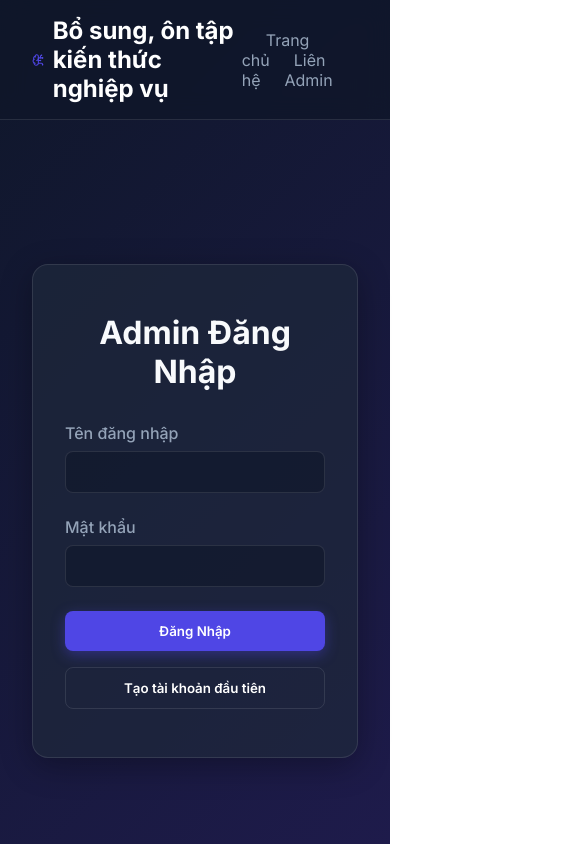
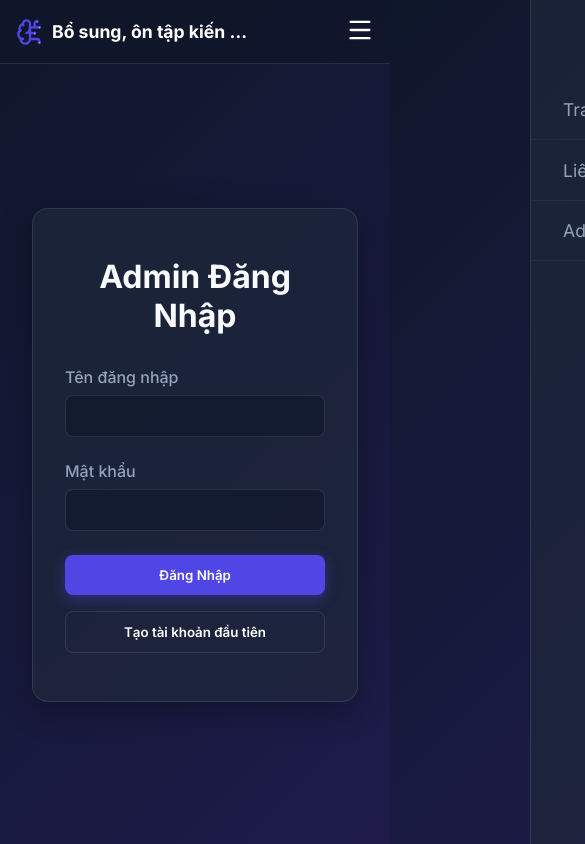
Before and after one commit to kerriisabelx3q-create/quiz-website, a React (Vite) app in the folder client/: page /admin in a window 390 px wide. Shown: the top 844 px of the page, 585 px wide, since content can reach past the window. Built offline with nearby package versions, Linux system fonts and the light colour scheme.

Commit message:
Toi uu giao dien dien thoai

```diff
--- a/client/src/App.jsx
+++ b/client/src/App.jsx
@@ -1,4 +1,4 @@
-import React from 'react';
+import React, { useState } from 'react';
 import { BrowserRouter, Routes, Route, Link, useNavigate } from 'react-router-dom';
 import Home from './pages/Home';
 import QuizForm from './pages/QuizForm';
@@ -7,20 +7,27 @@ import Result from './pages/Result';
 import Contact from './pages/Contact';
 import AdminLogin from './pages/admin/AdminLogin';
 import AdminDashboard from './pages/admin/AdminDashboard';
-import { BrainCircuit } from 'lucide-react';
+import { BrainCircuit, Menu, X } from 'lucide-react';
 
 function Navbar() {
   const navigate = useNavigate();
+  const [mobileMenuOpen, setMobileMenuOpen] = useState(false);
+
   return (
     <nav className="navbar">
-      <Link to="/" className="nav-brand">
-        <BrainCircuit size={28} color="#4F46E5" />
-        <span>Bổ sung, ôn tập kiến thức nghiệp vụ</span>
+      <Link to="/" className="nav-brand" onClick={() => setMobileMenuOpen(false)}>
+        <BrainCircuit size={28} color="#4F46E5" style={{ flexShrink: 0 }} />
+        <span className="brand-text">Bổ sung, ôn tập kiến thức nghiệp vụ</span>
       </Link>
-      <div className="nav-links">
-        <Link to="/">Trang chủ</Link>
-        <Link to="/contact">Liên hệ</Link>
-        <Link to="/admin">Admin</Link>
+
+      <button className="mobile-menu-btn" onClick={() => setMobileMenuOpen(!mobileMenuOpen)}>
+        {mobileMenuOpen ? <X size={28} color="white" /> : <Menu size={28} color="white" />}
+      </button>
+
+      <div className={`nav-links ${mobileMenuOpen ? 'mobile-open' : ''}`}>
+        <Link to="/" onClick={() => setMobileMenuOpen(false)}>Trang chủ</Link>
+        <Link to="/contact" onClick={() => setMobileMenuOpen(false)}>Liên hệ</Link>
+        <Link to="/admin" onClick={() => setMobileMenuOpen(false)}>Admin</Link>
       </div>
     </nav>
   );
--- a/client/src/index.css
+++ b/client/src/index.css
@@ -145,8 +145,53 @@ p { color: var(--text-secondary); line-height: 1.6; }
   z-index: 100;
 }
 .nav-brand { font-size: 1.5rem; font-weight: 700; color: white; text-decoration: none; display: flex; align-items: center; gap: 0.5rem;}
+.brand-text { white-space: nowrap; overflow: hidden; text-overflow: ellipsis; max-width: 400px; display: inline-block; }
 .nav-links a { color: var(--text-secondary); text-decoration: none; margin-left: 1.5rem; transition: color 0.3s; }
 .nav-links a:hover { color: white; }
+
+.mobile-menu-btn {
+  display: none;
+  background: none;
+  border: none;
+  cursor: pointer;
+  z-index: 101;
+}
+
+@media (max-width: 768px) {
+  .mobile-menu-btn { display: block; }
+
+  .nav-links {
+    position: fixed;
+    top: 0;
+    right: -100%;
+    width: 250px;
+    height: 100vh;
+    background: var(--surface);
+    backdrop-filter: blur(16px);
+    -webkit-backdrop-filter: blur(16px);
+    display: flex;
+    flex-direction: column;
+    padding-top: 80px;
+    transition: right 0.3s ease;
+    border-left: 1px solid var(--surface-border);
+    z-index: 100;
+  }
+
+  .nav-links.mobile-open {
+    right: 0;
+  }
+
+  .nav-links a {
+    margin: 0;
+    padding: 1.2rem 2rem;
+    border-bottom: 1px solid rgba(255, 255, 255, 0.05);
+    font-size: 1.1rem;
+  }
+
+  .brand-text { max-width: 200px; font-size: 1.1rem; }
+
+  .navbar { padding: 1rem; }
+}
 
 /* Grid */
 .grid-cards {
@@ -240,6 +285,32 @@ p { color: var(--text-secondary); line-height: 1.6; }
   overflow-y: auto;
 }
 
+@media (max-width: 768px) {
+  .admin-layout {
+    grid-template-columns: 1fr;
+  }
+  .admin-sidebar {
+    border-right: none;
+    border-bottom: 1px solid var(--surface-border);
+    margin: 0 1rem 1rem 1rem !important;
+    border-radius: 16px !important;
+    flex-direction: row;
+    flex-wrap: wrap;
+    justify-content: center;
+    padding: 1rem;
+  }
+  .admin-content {
+    margin: 0 1rem !important;
+    border-radius: 16px !important;
+    padding: 1rem;
+  }
+  .admin-nav-item {
+    padding: 0.5rem;
+    font-size: 0.9rem;
+  }
+  .admin-nav-item span { display: none; } /* Hide text on mobile, show icons */
+}
+
 /* Table */
 .table-wrapper {
   width: 100%;
--- a/client/src/pages/Home.jsx
+++ b/client/src/pages/Home.jsx
@@ -35,6 +35,7 @@ function CategoryCard({ cat }) {
                 href={`/${d.filePath}`}
                 target="_blank"
                 rel="noreferrer"
+                download
                 style={{ display: 'flex', alignItems: 'center', gap: '0.5rem', fontSize: '0.9rem', color: 'var(--primary)', textDecoration: 'none' }}
                 onClick={(e) => e.stopPropagation()}
               >
```
